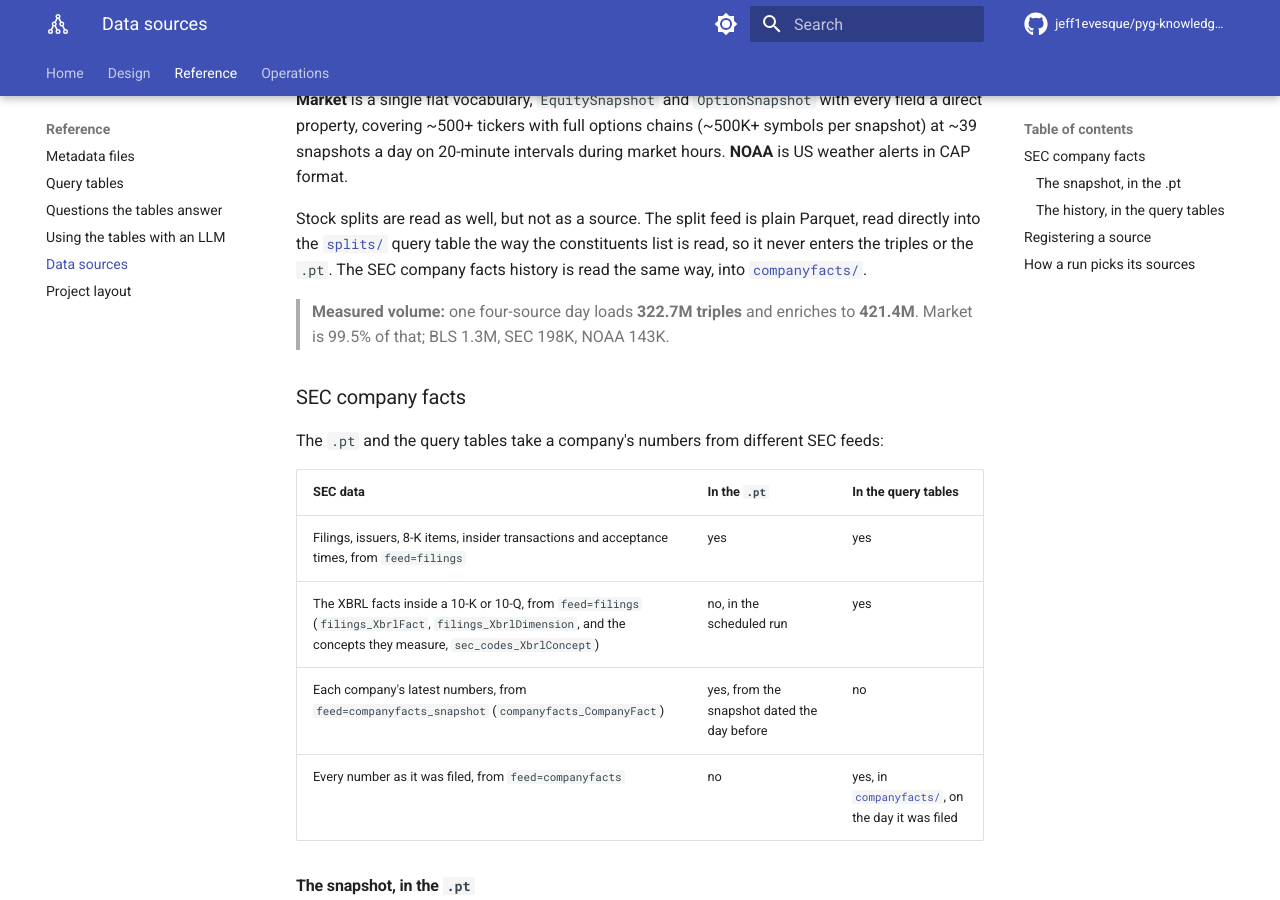
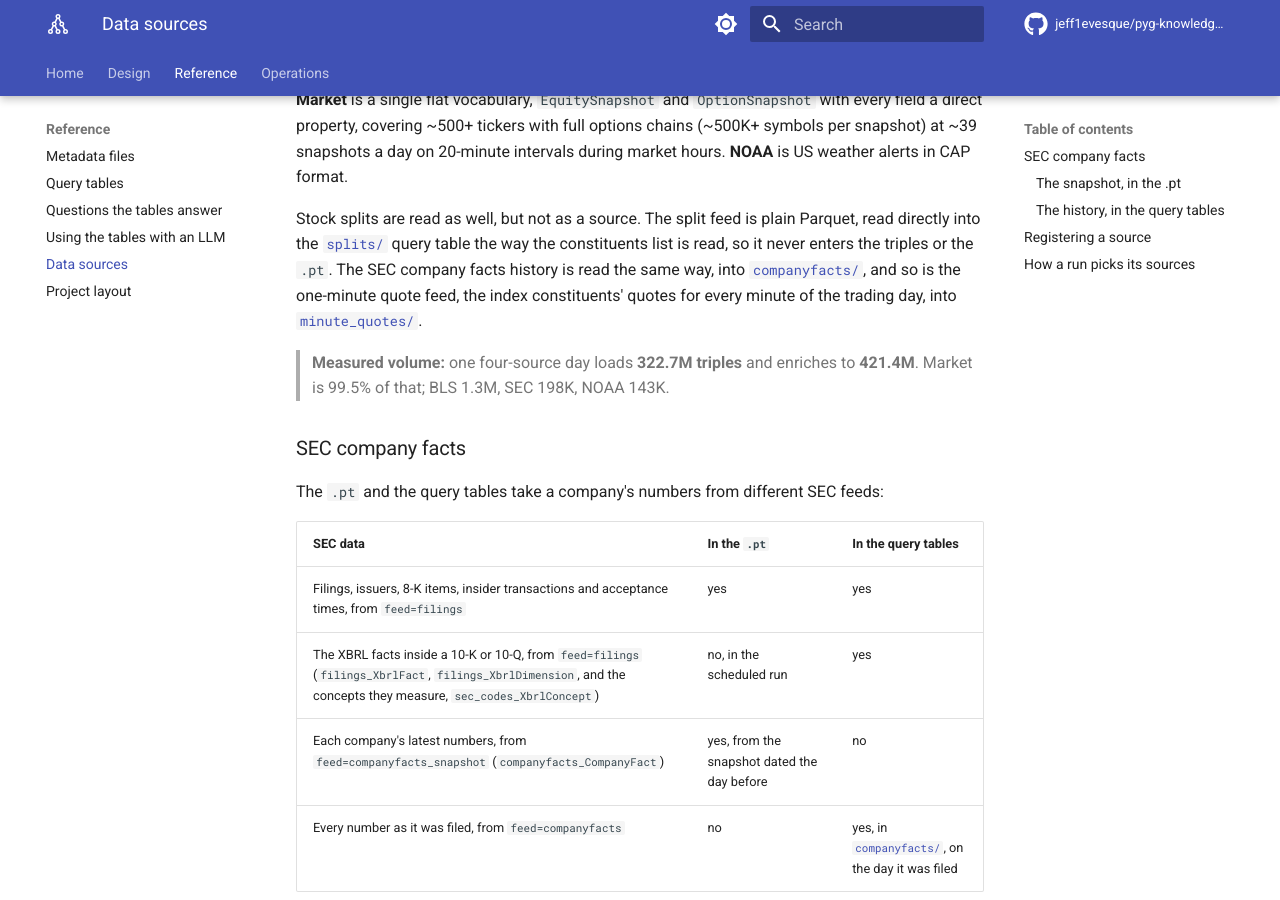
Before and after one commit to jeff1evesque/pyg-knowledge-graph-builder, an MkDocs documentation site: the page built from documentation/reference/sources.md, in a window 1280 px wide and 900 px high, scrolled down 654 px. Built offline with MkDocs 1.6.1 and Material for MkDocs 9.7.7, drawn with Linux system fonts in a browser that asks for light colours; comment, search, counter and statistics services are not loaded.

Commit message:
#479: sources.md, the minute feed is read straight into a table

```diff
--- a/documentation/reference/sources.md
+++ b/documentation/reference/sources.md
@@ -248,7 +248,9 @@ Stock splits are read as well, but not as a source. The split feed is plain
 Parquet, read directly into the [`splits/`](tables.md#splits) query table the way
 the constituents list is read, so it never enters the triples or the `.pt`. The
 SEC company facts history is read the same way, into
-[`companyfacts/`](tables.md#companyfacts).
+[`companyfacts/`](tables.md#companyfacts), and so is the one-minute quote feed,
+the index constituents' quotes for every minute of the trading day, into
+[`minute_quotes/`](tables.md#minute_quotes).
 
 > **Measured volume:** one four-source day loads **322.7M triples** and enriches
 > to **421.4M**. Market is 99.5% of that; BLS 1.3M, SEC 198K, NOAA 143K.
```
